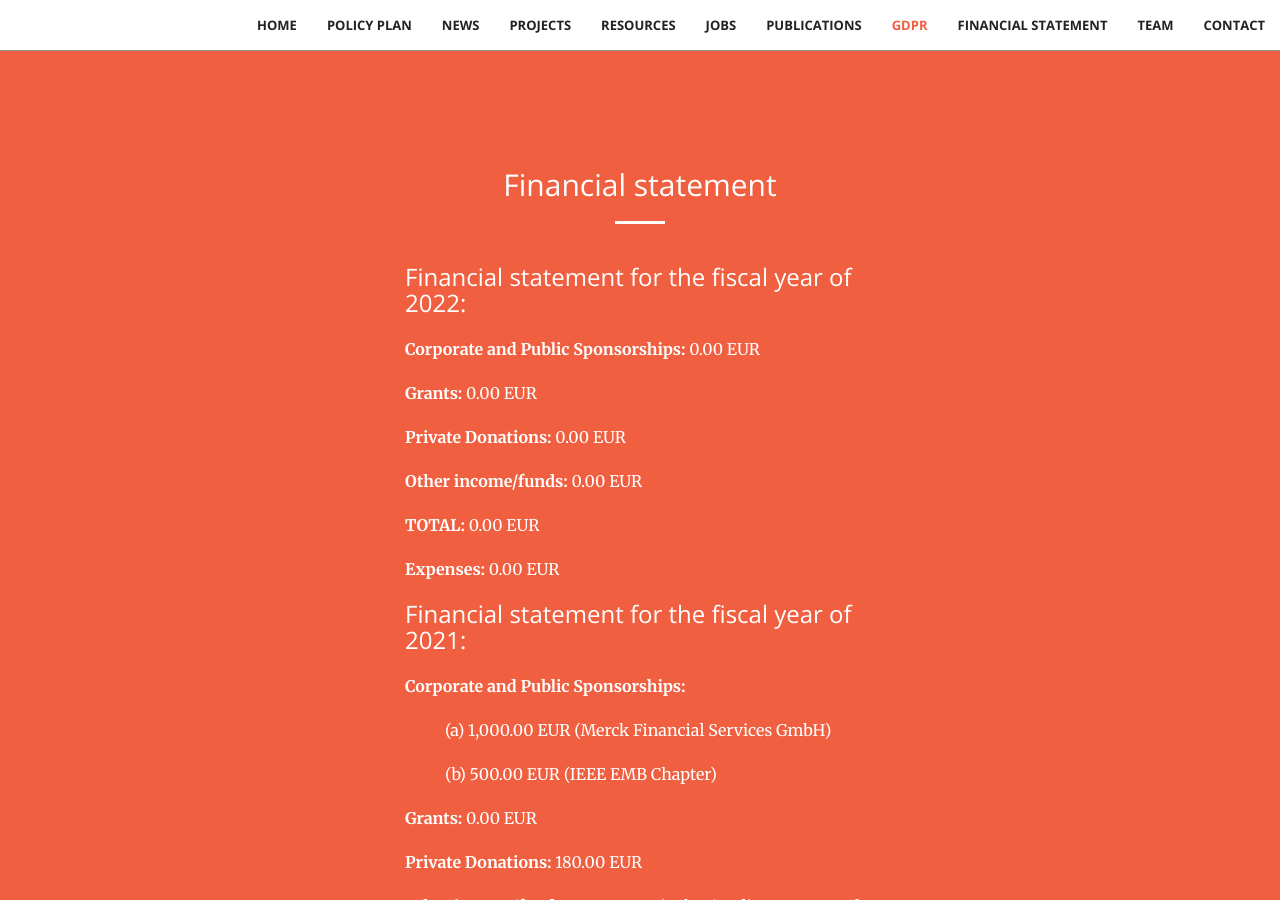
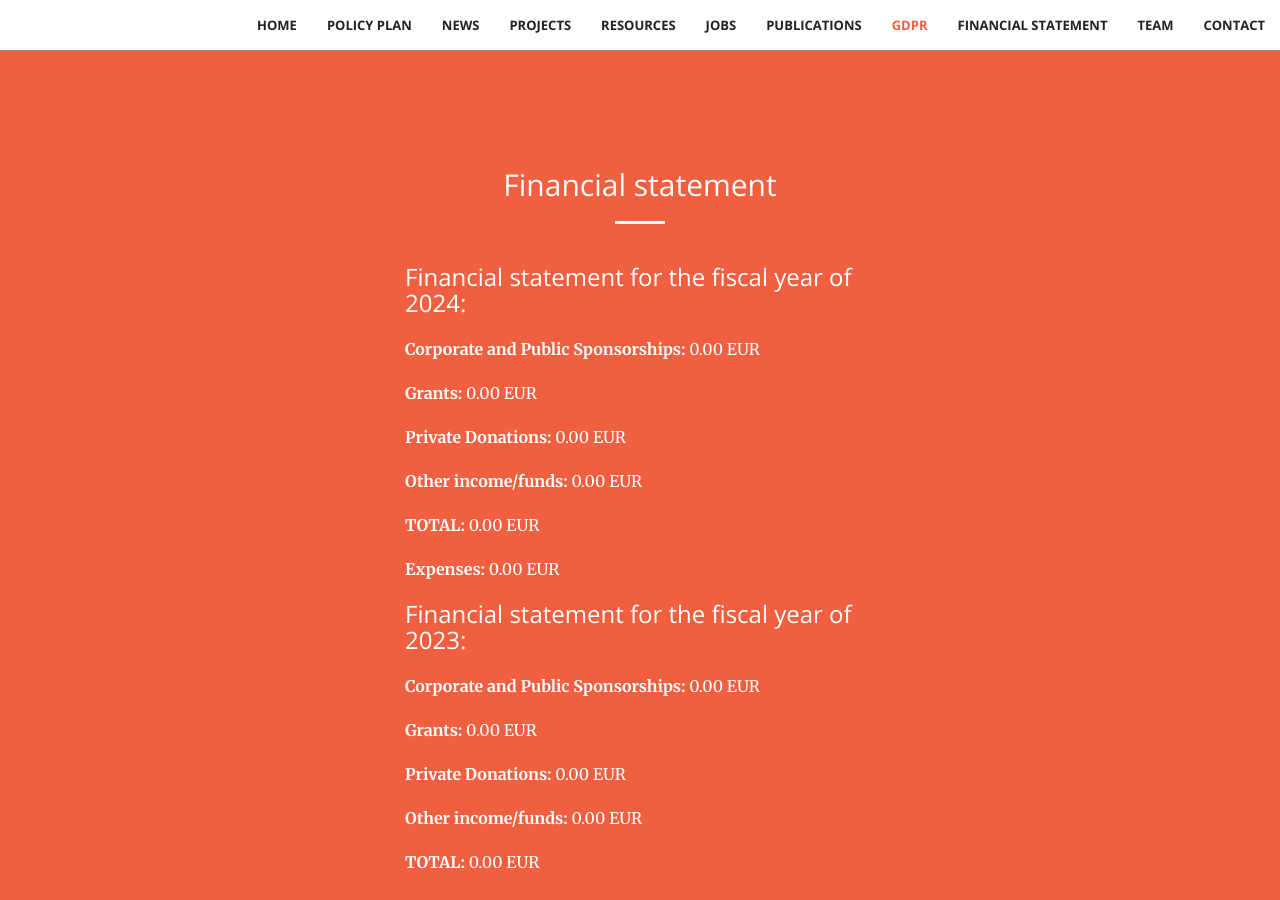
Before and after one commit to stichting-solaris/stichting-solaris.github.io, a Jekyll site: the page built from index.html, in a window 1280 px wide and 900 px high, scrolled down 23991 px. Built offline with Jekyll 4.4.1, drawn with Linux system fonts in a browser that asks for light colours.

Commit message:
Update financial.html

```diff
--- a/_includes/financial.html
+++ b/_includes/financial.html
@@ -12,6 +12,36 @@
                 <p class="text-faded">
 
                     <div class="col-lg-8 col-lg-offset-2 text-left">
+
+
+                    <p><h3>Financial statement for the fiscal year of 2024:</h3></p>
+                    <p></p>
+                    <p><b>Corporate and Public Sponsorships: </b>0.00 EUR</p>
+                    <p><b>Grants:</b> 0.00 EUR</p>
+                    <p><b>Private Donations:</b> 0.00 EUR</p>
+                    <p><b>Other income/funds:</b> 0.00 EUR</p>
+                    <p><b>TOTAL:</b> 0.00 EUR
+                    <br>
+                    <p><b>Expenses: </b>0.00 EUR</p>
+                    <p></p>
+                    <p></p>
+                    <p></p>
+
+
+                    <p><h3>Financial statement for the fiscal year of 2023:</h3></p>
+                    <p></p>
+                    <p><b>Corporate and Public Sponsorships: </b>0.00 EUR</p>
+                    <p><b>Grants:</b> 0.00 EUR</p>
+                    <p><b>Private Donations:</b> 0.00 EUR</p>
+                    <p><b>Other income/funds:</b> 0.00 EUR</p>
+                    <p><b>TOTAL:</b> 0.00 EUR
+                    <br>
+                    <p><b>Expenses: </b>0.00 EUR</p>
+                    <p></p>
+                    <p></p>
+                    <p></p>
+
+
                     <p><h3>Financial statement for the fiscal year of 2022:</h3></p>
                     <p></p>
                     <p><b>Corporate and Public Sponsorships: </b>0.00 EUR</p>
```
